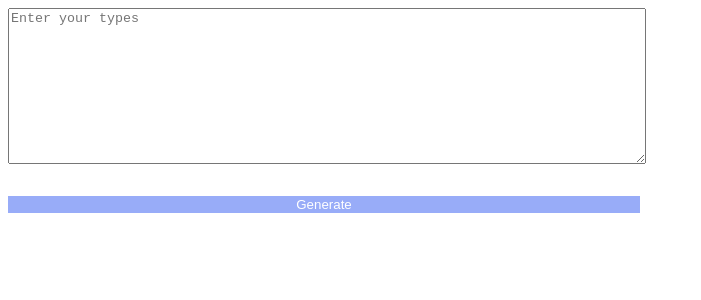
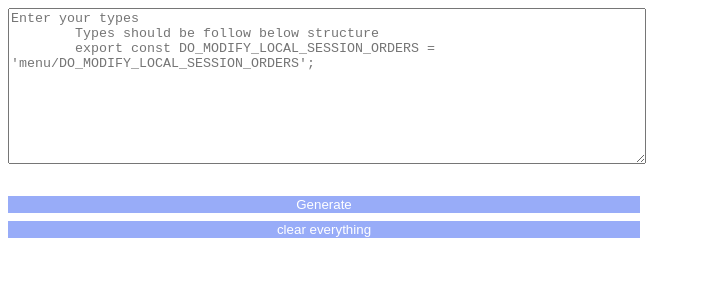
Before and after one commit to sai6855/redux-boiler-plate, a React (Create React App) app: page / in a window 1280 px wide. Shown: the top 300 px of the page, without its empty margins (0-701 px from the left). Built offline with nearby package versions, Linux system fonts and the light colour scheme.

Commit message:
added thunk functionality

```diff
--- a/src/App.js
+++ b/src/App.js
@@ -3,20 +3,39 @@ import "./styles.css";
 
 export default function App() {
   const [types, setTypes] = useState("");
-  const [genericNames, setGenericNames] = useState([]);
   const [actions, setActions] = useState("");
   const [functions, setFunctions] = useState("");
+  const [dispatches, setDispatches] = useState("");
 
   const handleGenerate = () => {
     setActions("");
-    setGenericNames([]);
+
     setFunctions("");
-    handleCreateactions();
-    handleCreateReducers();
+    setDispatches("");
+
+    const { names, typesNames } = handleGenericNames();
+
+    console.log(names, typesNames);
+    handleCreateThunkFunctions(names);
+    handleCreateactions(names, typesNames);
+    handleCreateReducers(names, typesNames);
   };
   //export const DO_MODIFY_LOCAL_SESSION_ORDERS = 'menu/DO_MODIFY_LOCAL_SESSION_ORDERS';
 
-  const handleCreateactions = () => {
+  const handleCreateactions = (names, typesNames) => {
+    setActions(() => {
+      const actionFunctions = [];
+
+      names.forEach((nam, index) => {
+        const actionFunction = `export const ${nam} = createAction(actionTypes.${typesNames[index]});`;
+        actionFunctions.push(actionFunction);
+      });
+
+      return actionFunctions.join("\n");
+    });
+  };
+
+  const handleGenericNames = () => {
     let tempTypes = types.split(";");
 
     let names = [];
@@ -45,30 +64,28 @@ export default function App() {
 
       return newname.join("");
     });
-
-    setGenericNames(names);
-
-    setActions(() => {
-      const actionFunctions = [];
-
-      names.forEach((nam, index) => {
-        const actionFunction = `export const ${nam} = createAction(actionTypes.${typesNames[index]});`;
-        actionFunctions.push(actionFunction);
-      });
-
-      return actionFunctions.join("\n");
-    });
+    return { names, typesNames };
   };
 
-  const handleCreateReducers = () => {
+  const handleCreateReducers = (names) => {
     const newFunctions = [];
-    console.log(genericNames);
-    genericNames.forEach((genName) => {
-      const fName = `[actionCreators.${genName}]:(state,{payload})=>{return {...state}}`;
+    names.forEach((genName) => {
+      const fName = `[actionCreators.${genName}]:(state,{payload})=>{return {...state}};`;
       newFunctions.push(fName);
     });
 
     setFunctions(() => newFunctions.join("\n"));
+  };
+
+  const handleCreateThunkFunctions = (names) => {
+    const newDispatches = [];
+
+    names.forEach((genName) => {
+      const fName = `export const ${genName} => (payload) => async(dispatch)=>{\ntry{\n}catch(error){\n}\n}`;
+      newDispatches.push(fName);
+    });
+
+    setDispatches(() => newDispatches.join("\n"));
   };
 
   function capitalizeFirstLetter(string) {
@@ -89,7 +106,10 @@ export default function App() {
         cols="50"
         value={types}
         onChange={(e) => setTypes(e.target.value)}
-        placeholder="Enter your types"
+        placeholder="Enter your types
+        Types should be follow below structure
+        export const DO_MODIFY_LOCAL_SESSION_ORDERS = 'menu/DO_MODIFY_LOCAL_SESSION_ORDERS';
+        "
         style={{ width: "50%" }}
       />
 
@@ -105,9 +125,26 @@ export default function App() {
       >
         Generate
       </button>
-
+      <button
+        style={{
+          width: "50%",
+          backgroundColor: "#98acf8",
+          color: "white",
+          border: "none",
+          marginTop: "0.5rem"
+        }}
+        onClick={() => {
+          setTypes("");
+          setActions("");
+          setFunctions("");
+          setDispatches("");
+        }}
+      >
+        clear everything
+      </button>
+      <div style={{ display: "flex" }}>
         {actions.length > 0 && (
-        <>
+          <div style={{ width: "30rem" }}>
             <h1>Actions</h1>
             <button
               style={{ width: "4rem", margin: "1rem" }}
@@ -118,11 +155,11 @@ export default function App() {
               copy
             </button>
             <textarea rows="10" cols="50" value={actions} />
-        </>
+          </div>
         )}
 
         {functions.length > 0 && (
-        <>
+          <div style={{ width: "30rem" }}>
             <h1>Reducers</h1>
             <button
               style={{ width: "4rem", margin: "1rem" }}
@@ -134,8 +171,24 @@ export default function App() {
             </button>
 
             <textarea rows="10" cols="50" value={functions} />
-        </>
+          </div>
         )}
+        {dispatches.length > 0 && (
+          <div style={{ width: "30rem" }}>
+            <h1>Thunk dispatches</h1>
+            <button
+              style={{ width: "4rem", margin: "1rem" }}
+              onClick={() => {
+                navigator.clipboard.writeText(dispatches);
+              }}
+            >
+              copy
+            </button>
+
+            <textarea rows="10" cols="50" value={dispatches} />
+          </div>
+        )}
+      </div>
     </div>
   );
 }
```
Lines whose indentation alone changed are shown as unchanged.
